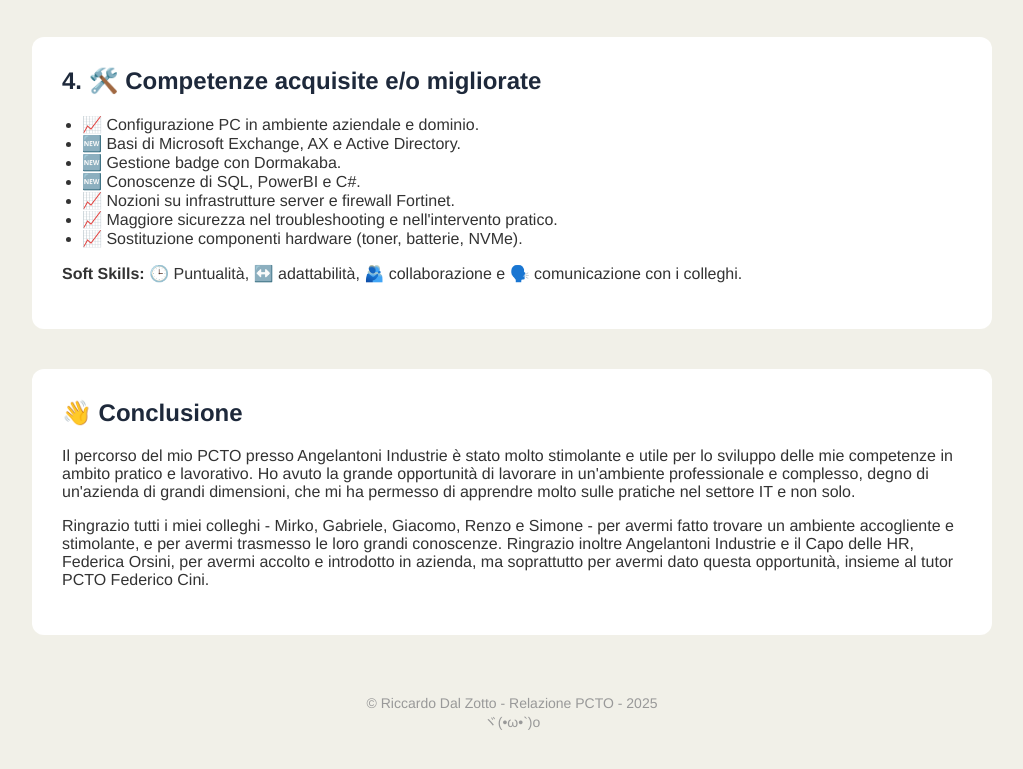
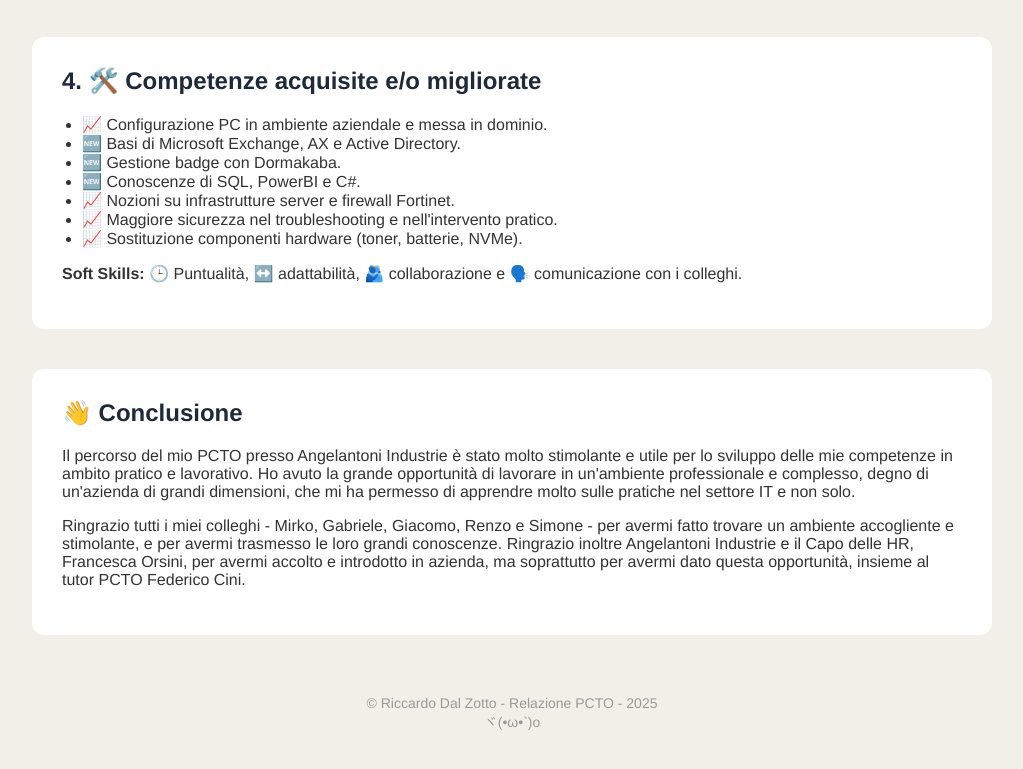
Before and after one commit to Asfaltinho/Relazione-PCTO, a plain HTML site: page index.html in a window 1280 px wide. Shown: the part 1238-2007 px from the top of the page, without its empty margins (248-1271 px from the left). Drawn offline with Linux system fonts and the light colour scheme.

Commit message:
Update index.html

```diff
--- a/index.html
+++ b/index.html
@@ -64,7 +64,7 @@
         <section id = "skills">
             <h2>4. 🛠️ Competenze acquisite e/o migliorate</h2>
             <ul>
-              <li>📈 Configurazione PC in ambiente aziendale e dominio.</li>
+              <li>📈 Configurazione PC in ambiente aziendale e messa in dominio.</li>
               <li>🆕 Basi di Microsoft Exchange, AX e Active Directory.</li>
               <li>🆕 Gestione badge con Dormakaba.</li>
               <li>🆕 Conoscenze di SQL, PowerBI e C#.</li>
@@ -81,7 +81,7 @@
                 Ho avuto la grande opportunità di lavorare in un'ambiente professionale e complesso, degno di un'azienda di grandi dimensioni, che mi ha permesso di apprendre molto sulle pratiche nel settore IT e non solo.
             </p>
             <p>
-                Ringrazio tutti i miei colleghi - Mirko, Gabriele, Giacomo, Renzo e Simone - per avermi fatto trovare un ambiente accogliente e stimolante, e per avermi trasmesso le loro grandi conoscenze. Ringrazio inoltre Angelantoni Industrie e il Capo delle HR, Federica Orsini, per avermi accolto e introdotto in azienda, ma soprattutto per avermi dato questa opportunità, insieme al tutor PCTO Federico Cini.
+                Ringrazio tutti i miei colleghi - Mirko, Gabriele, Giacomo, Renzo e Simone - per avermi fatto trovare un ambiente accogliente e stimolante, e per avermi trasmesso le loro grandi conoscenze. Ringrazio inoltre Angelantoni Industrie e il Capo delle HR, Francesca Orsini, per avermi accolto e introdotto in azienda, ma soprattutto per avermi dato questa opportunità, insieme al tutor PCTO Federico Cini.
             </p>
         </section>
 
```
